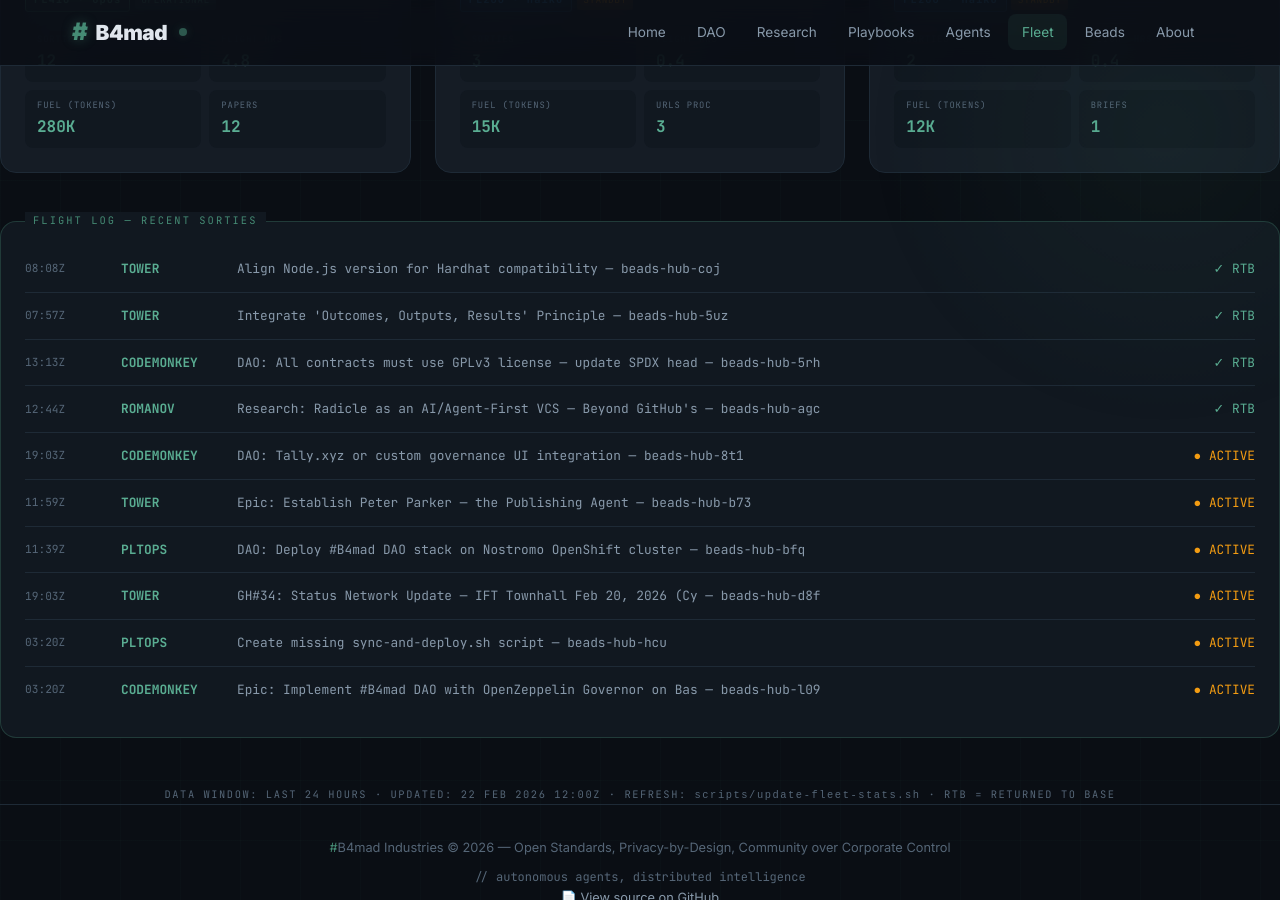
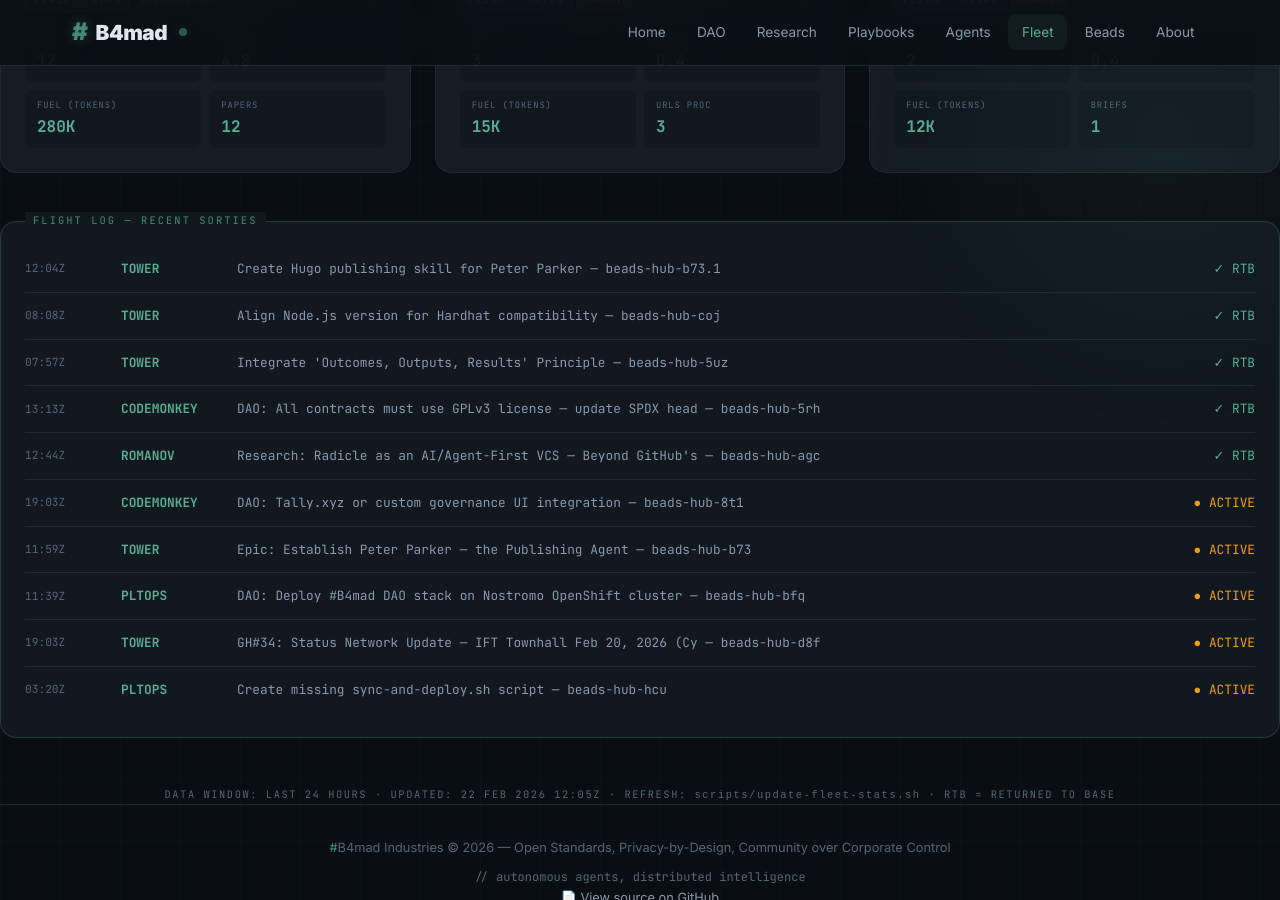
Before and after one commit to brenner-axiom/docs, a Jekyll site: the page built from fleet/index.html, in a window 1280 px wide and 900 px high, scrolled down 806 px. Built offline with Jekyll 4.4.1, drawn with Linux system fonts in a browser that asks for light colours; some of the changed text lies outside the part shown.

Commit message:
fleet: auto-update dashboard stats 2026-02-22T12:05Z

```diff
--- a/fleet/index.html
+++ b/fleet/index.html
@@ -289,22 +289,22 @@ description: "#B4mad Agent Fleet metrics dashboard with aviation theme"
     <div class="stat-label">Distance Flown</div>
   </div>
   <div class="stat-item">
-    <div class="stat-value">2170K</div>
+    <div class="stat-value">2135K</div>
     <div class="stat-unit">kg</div>
     <div class="stat-label">Fuel Burned</div>
   </div>
   <div class="stat-item">
-    <div class="stat-value">12</div>
+    <div class="stat-value">11</div>
     <div class="stat-unit">pax</div>
     <div class="stat-label">Passengers</div>
   </div>
   <div class="stat-item">
-    <div class="stat-value">37.2</div>
+    <div class="stat-value">36.6</div>
     <div class="stat-unit">hrs</div>
     <div class="stat-label">Flight Hours</div>
   </div>
   <div class="stat-item">
-    <div class="stat-value">62</div>
+    <div class="stat-value">61</div>
     <div class="stat-unit">msn</div>
     <div class="stat-label">Sorties Flown</div>
   </div>
@@ -509,6 +509,12 @@ description: "#B4mad Agent Fleet metrics dashboard with aviation theme"
 <!-- Flight Log -->
 <div class="flight-log">
   <div class="log-entry">
+    <span class="log-time">12:04Z</span>
+    <span class="log-callsign">TOWER</span>
+    <span class="log-mission">Create Hugo publishing skill for Peter Parker — beads-hub-b73.1</span>
+    <span class="log-status"><span class="complete">✓ RTB</span></span>
+  </div>
+  <div class="log-entry">
     <span class="log-time">08:08Z</span>
     <span class="log-callsign">TOWER</span>
     <span class="log-mission">Align Node.js version for Hardhat compatibility — beads-hub-coj</span>
@@ -562,16 +568,10 @@ description: "#B4mad Agent Fleet metrics dashboard with aviation theme"
     <span class="log-mission">Create missing sync-and-deploy.sh script — beads-hub-hcu</span>
     <span class="log-status"><span class="active">● ACTIVE</span></span>
   </div>
-  <div class="log-entry">
-    <span class="log-time">03:20Z</span>
-    <span class="log-callsign">CODEMONKEY</span>
-    <span class="log-mission">Epic: Implement #B4mad DAO with OpenZeppelin Governor on Bas — beads-hub-l09</span>
-    <span class="log-status"><span class="active">● ACTIVE</span></span>
-  </div>
 </div>
 
 <div style="text-align: center; margin-top: 2rem;">
   <p style="font-family: 'JetBrains Mono', monospace; font-size: 0.65rem; color: var(--text-muted); letter-spacing: 0.15em;">
-    DATA WINDOW: LAST 24 HOURS · UPDATED: 22 FEB 2026 12:00Z ·                                                                                                                                                                                                                                                                                                                                                                                                                                                                                                                                                                                                                                                       REFRESH: <code>scripts/update-fleet-stats.sh</code> · RTB = RETURNED TO BASE
+    DATA WINDOW: LAST 24 HOURS · UPDATED: 22 FEB 2026 12:05Z ·                                                                                                                                                                                                                                                                                                                                                                                                                                                                                                                                                                                                                                                        REFRESH: <code>scripts/update-fleet-stats.sh</code> · RTB = RETURNED TO BASE
   </p>
 </div>
```
